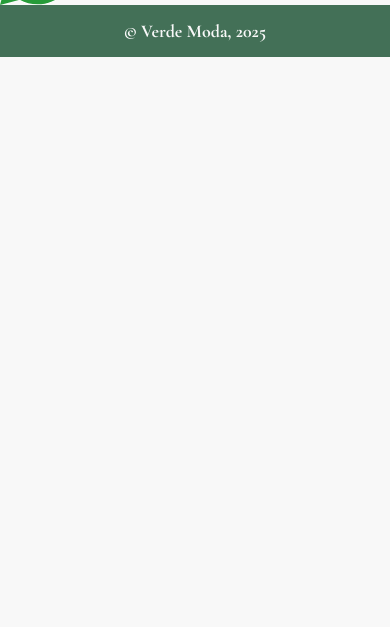
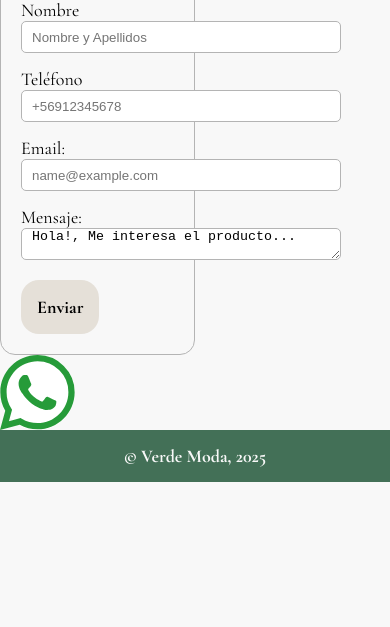
Before and after one commit to PaulaReyesD/prd-frontend, a plain HTML site: page contact.html in a window 390 px wide. Shown: the part 217-844 px from the top of the page. Drawn offline with nearby package versions, Linux system fonts and the light colour scheme; a web font is replaced by a local one.

Commit message:
Creación de formulario de contacto, se ajustan detalles de responsividad

```diff
--- a/assets/css/layout.css
+++ b/assets/css/layout.css
@@ -238,7 +238,7 @@
 
 .producto__ventana {
     display: none;
-    flex-wrap: wrap;
+
     justify-content: center;
     align-items: center;
     position: fixed;
@@ -296,6 +296,7 @@
     color: black;
     font-weight: bold;
     text-align: center;
+    cursor: pointer;
 }
 
 .ficha__btn-agregar:hover{
@@ -355,3 +356,62 @@
     height: 75px;
     fill: #269b39;
 }
+
+/* Form de contacto */
+.form__contacto{
+    display: flex;
+    flex-direction: column;
+    flex-wrap: wrap;
+    align-items: start;
+    gap: 15px;
+    padding: 20px;
+    border: 1px solid #b4b4b4;
+    border-radius: 15px;
+    width: 50vw;
+}
+.form-control{
+    height: 2rem;
+    width: 20rem;
+    border-radius: 5px;
+    border: 1px solid;
+    border-color: #b4b4b4;
+    padding-left: 10px;
+}
+
+.form__modulo{
+    flex-direction: column;
+}
+
+@media (min-width:654px) and ( max-width: 890px){
+    .ficha-producto{
+        flex-direction: row;
+        width: 100vw;
+        margin: 0;
+        gap: 0;
+    }
+    .ficha__img{
+        width: 210px;
+        height: 300px;
+    }
+    .ficha__detalles{
+        padding: 10px;
+    }
+
+}
+@media (max-width: 653px){
+    .producto__ventana{
+        width: 100vw;
+    }
+    .ficha-producto{
+        overflow-y: auto;
+        padding: 0;
+        margin: 0;
+        height: 100vh;
+    }
+    .ficha__img{
+        width: 100vw;
+    }
+    .ficha__detalles{
+        width: 90vw;
+    }
+}
--- a/contact.html
+++ b/contact.html
@@ -62,8 +62,31 @@
         </header>
 
         <main>
+            <section>
+                <form class="form__contacto">
+                    <header><h2>Contáctanos</h2></header>
+                    <div class="form__modulo">
+                        <label for="inputName" class="form-label">Nombre</label>
+                        <input type="text" class="form-control" id="inputName" placeholder="Nombre y Apellidos" required>
+                    </div>
+                    <div class="form__modulo">
+                        <label for="number" class="form-label">Teléfono</label>
+                        <input type="text" class="form-control" name="telefono" id="number" placeholder="+56912345678" required>
+                    </div>
+                    <div class="form__modulo">
+                        <label for="inputEmail4" class="form-label">Email:</label>
+                        <input type="email" class="form-control" id="inputEmail4" placeholder="name@example.com">
+                    </div>
+                    <div class="form__modulo">
+                        <label for="inputMessage" class="form-label">Mensaje:</label>
+                        <textarea class="form-control" id="inputMessage" placeholder="" aria-label="With textarea">Hola!, Me interesa el producto...</textarea>
+                    </div>
 
-            <a class="btn-wspp" href="#" type="button" id="btn-wspp">
+                    <a type="submit" class="ficha__btn-agregar">Enviar</a>
+
+                </form>
+            </section>
+            <a class="btn-wspp" href="contact.html" type="button" id="btn-wspp">
                 <svg xmlns="http://www.w3.org/2000/svg" width="75" height="75"  class="btn-wspp__svg" viewBox="0 0 16 16"><path d="M13.601 2.326A7.85 7.85 0 0 0 7.994 0C3.627 0 .068 3.558.064 7.926c0 1.399.366 2.76 1.057 3.965L0 16l4.204-1.102a7.9 7.9 0 0 0 3.79.965h.004c4.368 0 7.926-3.558 7.93-7.93A7.9 7.9 0 0 0 13.6 2.326zM7.994 14.521a6.6 6.6 0 0 1-3.356-.92l-.24-.144-2.494.654.666-2.433-.156-.251a6.56 6.56 0 0 1-1.007-3.505c0-3.626 2.957-6.584 6.591-6.584a6.56 6.56 0 0 1 4.66 1.931 6.56 6.56 0 0 1 1.928 4.66c-.004 3.639-2.961 6.592-6.592 6.592m3.615-4.934c-.197-.099-1.17-.578-1.353-.646-.182-.065-.315-.099-.445.099-.133.197-.513.646-.627.775-.114.133-.232.148-.43.05-.197-.1-.836-.308-1.592-.985-.59-.525-.985-1.175-1.103-1.372-.114-.198-.011-.304.088-.403.087-.088.197-.232.296-.346.1-.114.133-.198.198-.33.065-.134.034-.248-.015-.347-.05-.099-.445-1.076-.612-1.47-.16-.389-.323-.335-.445-.34-.114-.007-.247-.007-.38-.007a.73.73 0 0 0-.529.247c-.182.198-.691.677-.691 1.654s.71 1.916.81 2.049c.098.133 1.394 2.132 3.383 2.992.47.205.84.326 1.129.418.475.152.904.129 1.246.08.38-.058 1.171-.48 1.338-.943.164-.464.164-.86.114-.943-.049-.084-.182-.133-.38-.232"/></svg>
             </a>
         </main>
```
Also changed, not shown: accesories.html (+1 -1 lines), clothes.html (+1 -1 lines), index.html (+1 -1 lines).
